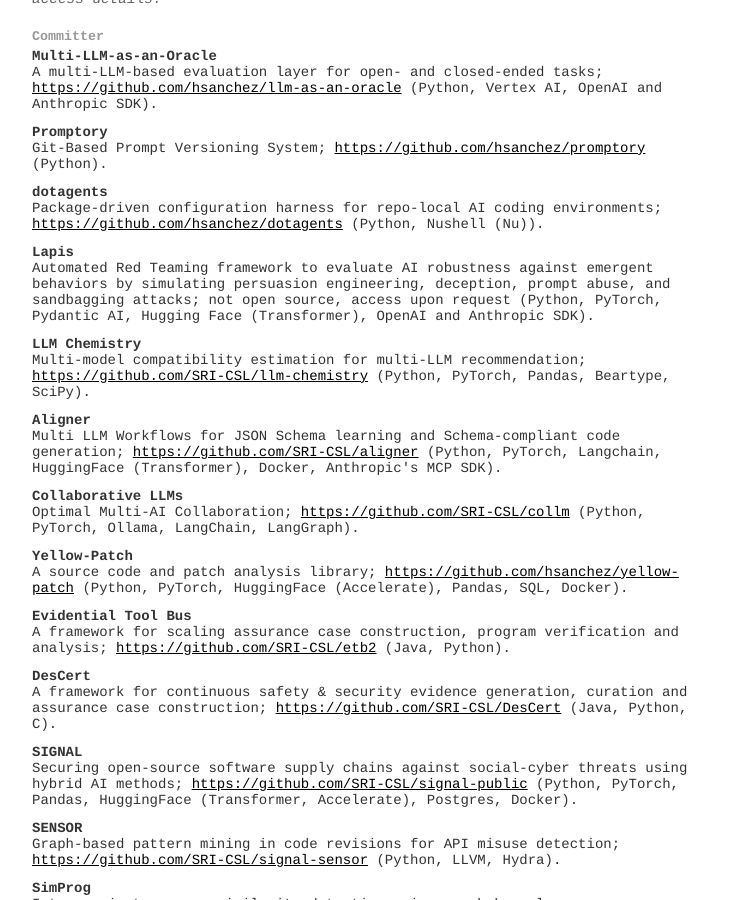
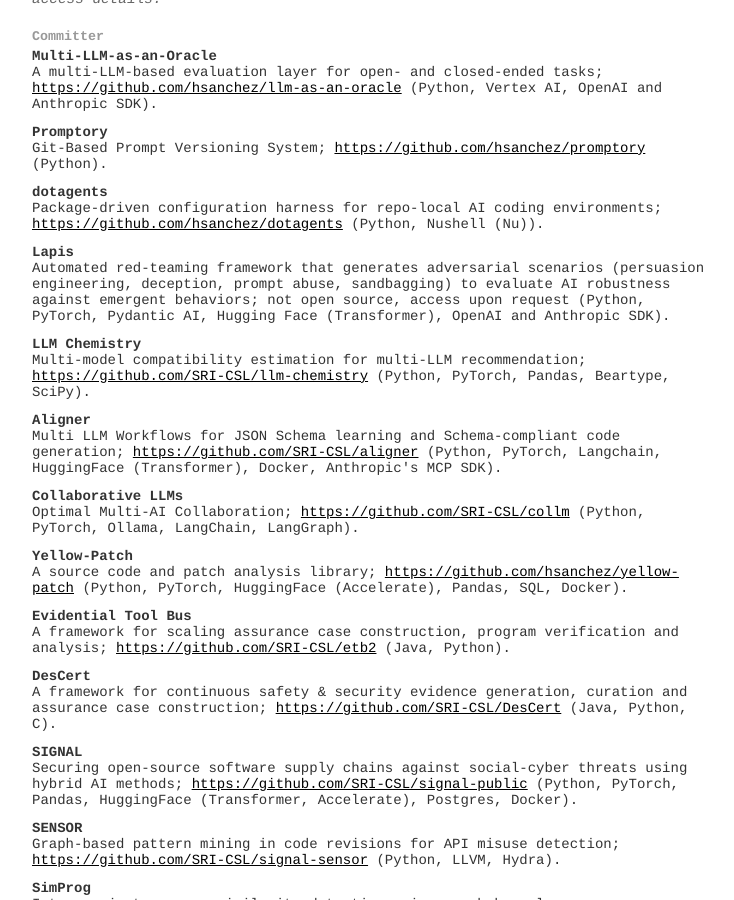
Before and after one commit to hsanchez/hsanchez.github.io, a Jekyll site: the page built from posts/notes/_posts/2017-02-01-cv.md, in a window 1280 px wide and 900 px high, scrolled down 6479 px. Shown: the whole window, without its empty margins (278-1012 px from the left). Built offline with Jekyll 4.4.1, drawn with Linux system fonts in a browser that asks for light colours; some of the changed text lies outside the part shown.

Commit message:
Update 2017-02-01-cv.md

```diff
--- a/posts/notes/_posts/2017-02-01-cv.md
+++ b/posts/notes/_posts/2017-02-01-cv.md
@@ -765,8 +765,8 @@
   <div class="entry">
     <div class="item">
       <span class="bold">Lapis</span><br />
-      <span class="deemph">Automated Red Teaming framework to evaluate AI robustness against emergent behaviors by simulating
-      persuasion engineering, deception, prompt abuse, and sandbagging attacks; not open source, access upon request (Python, PyTorch, Pydantic AI, Hugging Face (Transformer), OpenAI and Anthropic SDK).</span>
+      <span class="deemph">Automated red-teaming framework that generates adversarial scenarios (persuasion engineering, deception,
+      prompt abuse, sandbagging) to evaluate AI robustness against emergent behaviors; not open source, access upon request (Python, PyTorch, Pydantic AI, Hugging Face (Transformer), OpenAI and Anthropic SDK).</span>
     </div>
   </div>
   <div class="entry">
```
Also changed, not shown: other parts of posts/notes/_posts/2017-02-01-cv.md (+1 -1 lines).
